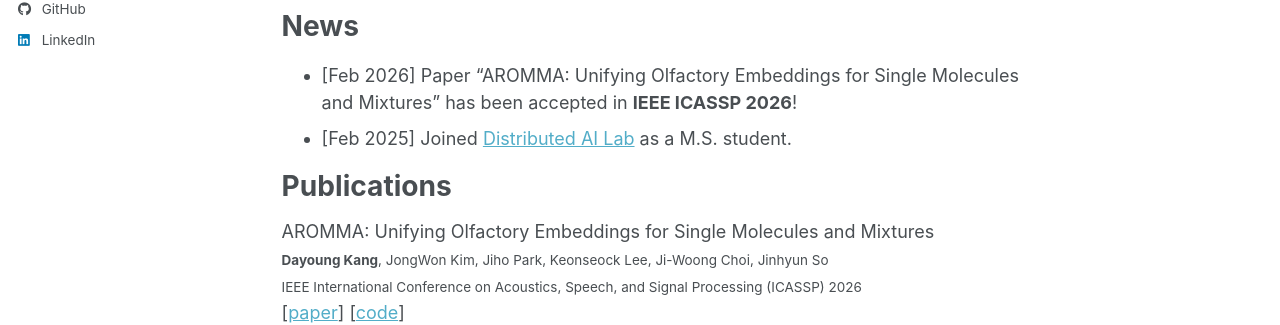
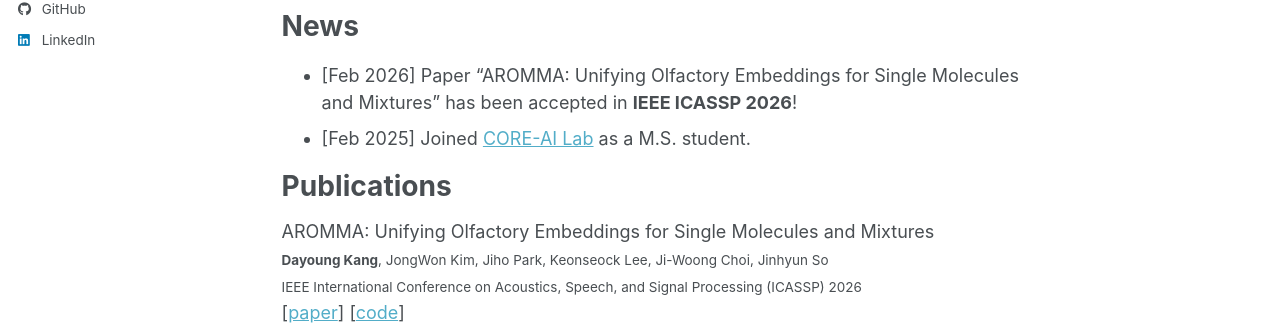
Before and after one commit to riverallzero/riverallzero.github.io, a Jekyll site: the page built from _pages/about.md, in a window 1280 px wide and 1018 px high. Shown: the part 450-775 px from the top of the window. Built offline with Jekyll 4.4.1, drawn with Linux system fonts in a browser that asks for light colours; some web fonts are replaced; a script bundle is joined from its source files by our own code; library files that are not in the unit come from our copies.

Commit message:
docs: edit lab name

```diff
--- a/_pages/about.md
+++ b/_pages/about.md
@@ -17,7 +17,7 @@ Through this path, I gained AI research experience across multiple domains, incl
 News
 ======
 - [Feb 2026] Paper "AROMMA: Unifying Olfactory Embeddings for Single Molecules and Mixtures" has been accepted in **IEEE ICASSP 2026**!
-- [Feb 2025] Joined [Distributed AI Lab](https://sites.google.com/view/distributed-ai-lab) as a M.S. student.
+- [Feb 2025] Joined [CORE-AI Lab](https://sites.google.com/view/distributed-ai-lab) as a M.S. student.
 
 Publications
 ======
```
